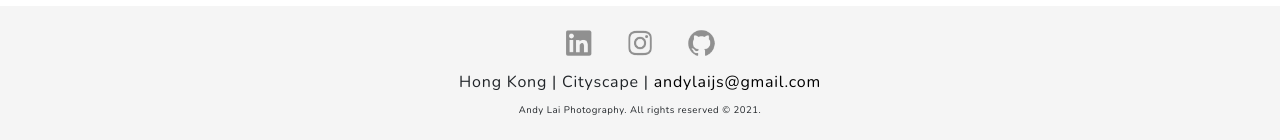
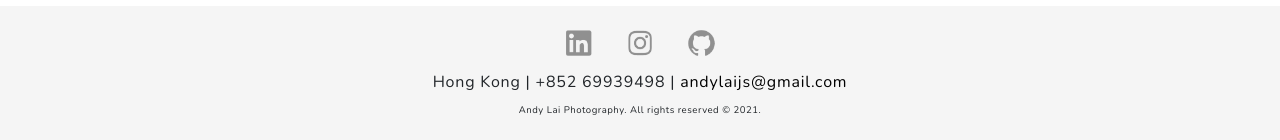
Before and after one commit to AndyLaiJS/AndyLaiPhotography, a React (Create React App) app: page / in a window 1280 px wide. Shown: the part 804-944 px from the top of the page. Built offline with nearby package versions, Linux system fonts and the light colour scheme; a web font is replaced by a local one.

Commit message:
App.js: footer content changes

```diff
--- a/src/App.js
+++ b/src/App.js
@@ -65,7 +65,7 @@ function App() {
 					</div>
 				</div>
 				<div>
-					Hong Kong | Cityscape |{" "}
+					Hong Kong | +852 69939498 |{" "}
 					<a href="mailto:andylaijs@gmail.com">andylaijs@gmail.com</a>
 				</div>
 				<div className="subheader">
```
